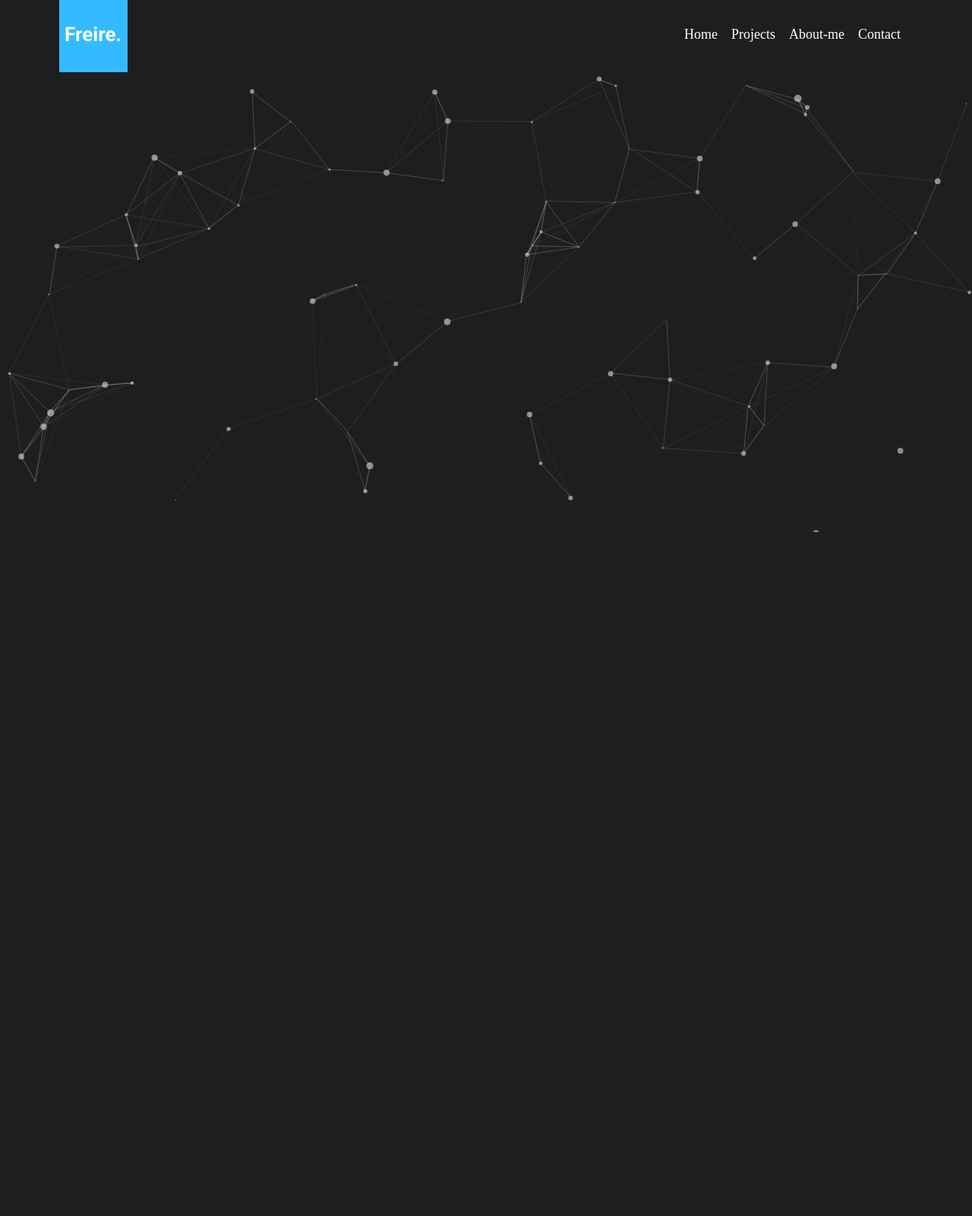
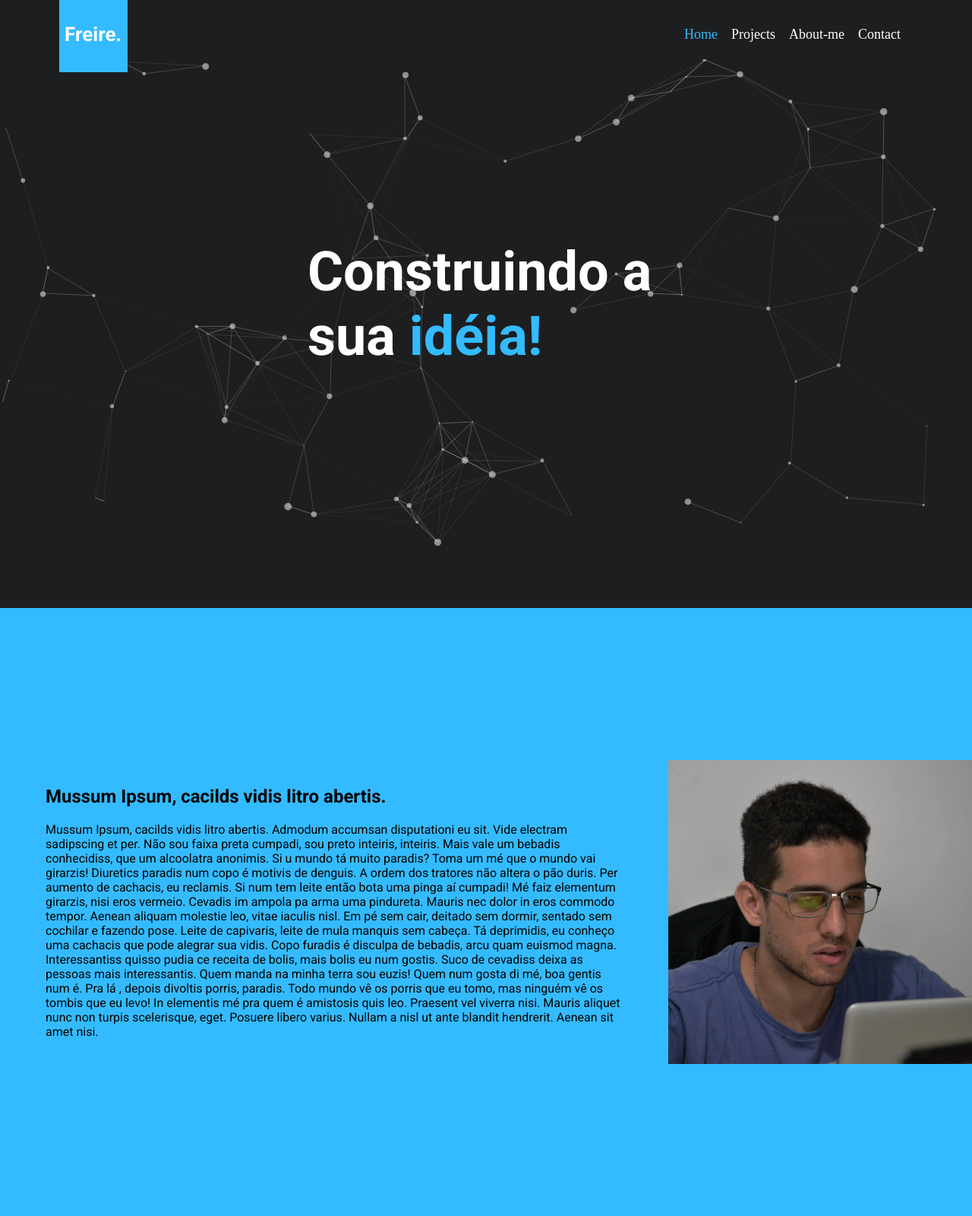
Before and after one commit to pofreire/personal-page, a PHP site: page / in a window 1280 px wide. Shown: the whole page at 76% size. Before the commit the page ends 700 px from the top, so only its background shows below. Run offline with PHP 8.4, Linux system fonts and the light colour scheme; some libraries are stand-ins or nearby versions.

Commit message:
section about incompleta

```diff
--- a/index.html
+++ b/index.html
@@ -29,18 +29,43 @@
 
             <div class="collapse navbar-collapse" style="display:flex;">
 				<ul class="navbar-nav ml-auto flex-row">
-					<li class="nav-item"><a class="nav-link" href="#home">Home</a></li>
+					<li class="nav-item"><a class="nav-link" style="color: #34bbff;" href="#home">Home</a></li>
                     <li class="nav-item"><a class="nav-link" href="#home">Projects</a></li>
-                    <li class="nav-item"><a class="nav-link" href="#home">About-me</a></li>
-                    <li class="nav-item"><a class="nav-link" href="#home">Contact</a></li>
+                    <li class="nav-item"><a class="nav-link" href="#about">About-me</a></li>
+                    <li class="nav-item"><a class="nav-link" href="#contact">Contact</a></li>
 				</ul>
 			</div>
         </div>
     </nav>
 
-    <section class="home" id="particles-js">
+    <section class="home" id="" data-section="home">
+        <div id="particles-js" ></div>
 
+        <div class="home-sub">
+            <h1 class="home-title">Construindo a sua <span>idéia!<span></h1>
+        </div>
 	</section>
+
+    <section class="about" id="about" data-section="about">
+        <div class="container">
+            <h2 class="title-about">Mussum Ipsum, cacilds vidis litro abertis.</h2>
+            <p>Mussum Ipsum, cacilds vidis litro abertis. Admodum accumsan disputationi eu sit. Vide electram sadipscing et per. Não sou faixa preta cumpadi, sou preto inteiris, inteiris. Mais vale um bebadis conhecidiss, que um alcoolatra anonimis. Si u mundo tá muito paradis? Toma um mé que o mundo vai girarzis!
+                Diuretics paradis num copo é motivis de denguis. A ordem dos tratores não altera o pão duris. Per aumento de cachacis, eu reclamis. Si num tem leite então bota uma pinga aí cumpadi!
+                Mé faiz elementum girarzis, nisi eros vermeio. Cevadis im ampola pa arma uma pindureta. Mauris nec dolor in eros commodo tempor. Aenean aliquam molestie leo, vitae iaculis nisl. Em pé sem cair, deitado sem dormir, sentado sem cochilar e fazendo pose.
+                Leite de capivaris, leite de mula manquis sem cabeça. Tá deprimidis, eu conheço uma cachacis que pode alegrar sua vidis. Copo furadis é disculpa de bebadis, arcu quam euismod magna. Interessantiss quisso pudia ce receita de bolis, mais bolis eu num gostis.
+                Suco de cevadiss deixa as pessoas mais interessantis. Quem manda na minha terra sou euzis! Quem num gosta di mé, boa gentis num é. Pra lá , depois divoltis porris, paradis.
+                Todo mundo vê os porris que eu tomo, mas ninguém vê os tombis que eu levo! In elementis mé pra quem é amistosis quis leo. Praesent vel viverra nisi. Mauris aliquet nunc non turpis scelerisque, eget. Posuere libero varius. Nullam a nisl ut ante blandit hendrerit. Aenean sit amet nisi.
+            </p>
+        </div>
+
+        <img class="pedro-photo" src="eu.jpg">
+    </section>
+
+    <!-- <section class="contact" id="contact">
+        <div class="home-sub">
+            <h1 class="home-title">Construindo a sua <span>idéia!<span></h1>
+        </div>
+    </section> -->
 
     <!-- <footer class="footer">
         <div class="container">
@@ -48,8 +73,33 @@
         </div>
     </footer> -->
 
+    <script src="https://code.jquery.com/jquery-3.3.1.min.js"></script>
     <script src="https://cdn.jsdelivr.net/npm/particles.js@2.0.0/particles.min.js"></script>
     <script src="particlesjs/app.js"></script>
+    <script src="https://cdnjs.cloudflare.com/ajax/libs/scrollify/1.0.19/jquery.scrollify.min.js"></script>
+
+    <script>
+		$(function() {
+            $.scrollify({
+                section : "section",
+                sectionName : "section-name",
+                interstitialSection : "",
+                easing: "easeOutExpo",
+                scrollSpeed: 1100,
+                offset : 0,
+                scrollbars: true,
+                standardScrollElements: "",
+                setHeights: true,
+                overflowScroll: true,
+                updateHash: true,
+                touchScroll:true,
+                before:function() {},
+                after:function() {},
+                afterResize:function() {},
+                afterRender:function() {}
+              });
+        });
+	</script>
 </body>
 
 </html>
--- a/style.css
+++ b/style.css
@@ -212,12 +212,39 @@ section{
     min-height: 100%;
 }
 
+
+/* Home */
 .home{
-    padding: 100px 0;
+    display: flex;
+    align-items: center;
+    flex-direction: column;
+    justify-content: center;
 }
 
-.about{
-    background: green;
+.home-sub{
+    position: absolute;
+    width: 470px;
+}
+
+.home-sub > h1{
+    font-size: 72px;
+    color: #fff;
+}
+
+.home-title::before{
+    content: ' ';
+    position: absolute;
+    left: 0;
+    top: 0;
+    width: 8px;
+    height: 0;
+    background: #red;
+    animation: bigger-title 2s 1s;
+    animation-fill-mode: forwards;
+}
+
+.home-title > span{
+    color: #34bbff;
 }
 
 
@@ -227,6 +254,27 @@ section{
 
 
 
+.about{
+    display: flex;
+    background: #34bbff;
+    justify-content: center;
+    align-items: center;
+}
+
+.about > div{
+    padding: 0 60px;
+}
+.title-about{
+    padding-bottom: 20px;
+}
+
+
+.pedro-photo{
+    height: 400px;
+    width: auto;
+}
+
+
 /* footer */
 .footer{
     position: relative;
```
Also changed, not shown: eu.jpg (added).
